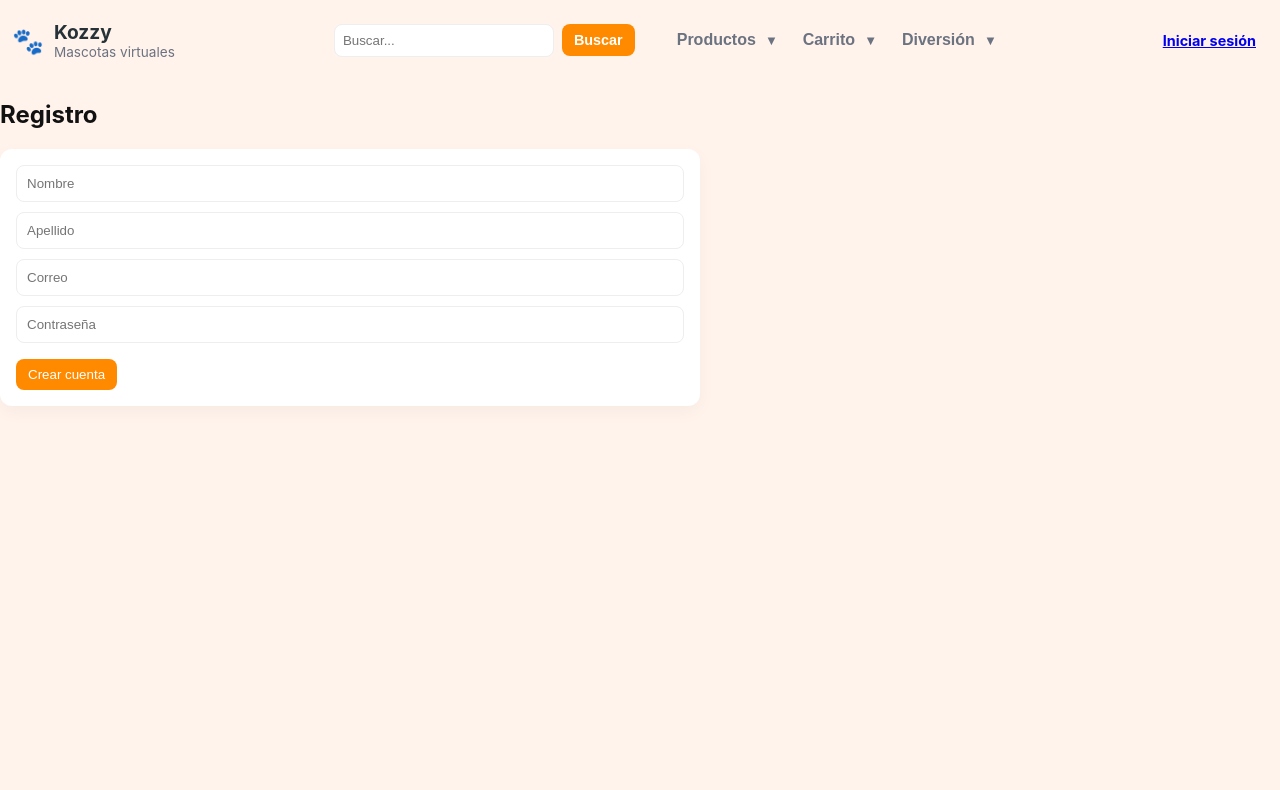
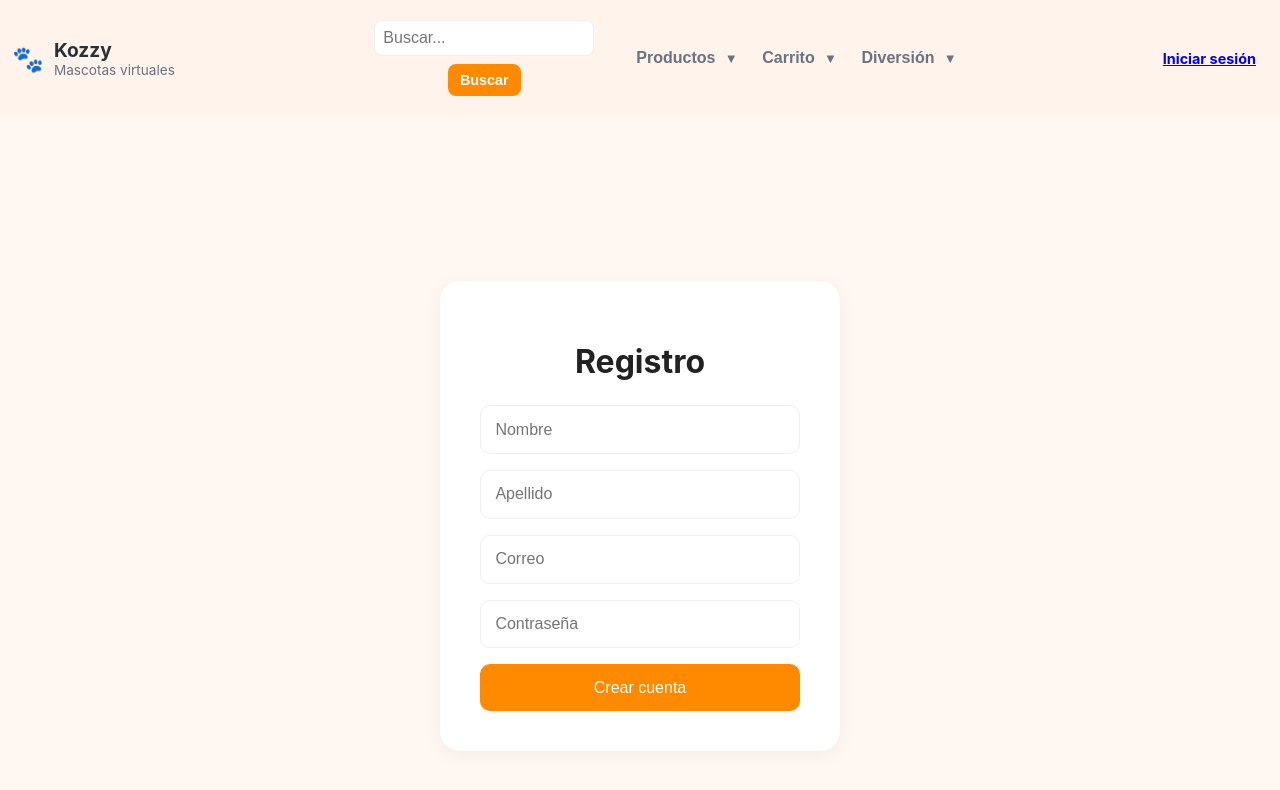
Before and after one commit to Paola-Butron/Tienda-de-Mascotas-Virtuales, a React (Vite) app: page /register in a window 1280 px wide. Shown: the top 790 px of the page. Built offline with nearby package versions, Linux system fonts and the light colour scheme.

Commit message:
tercer commit

```diff
--- /dev/null
+++ b/src/paginas/ForgotPassword.css
@@ -0,0 +1,85 @@
+.forgot-container {
+  display: flex;
+  align-items: center;
+  justify-content: center;
+  min-height: 100vh;
+  font-family: "Poppins", sans-serif;
+  background-color: #fff7f1;
+}
+
+.forgot-card {
+  background: #fff;
+  padding: 3rem 2.5rem;
+  border-radius: 1.5rem;
+  box-shadow: 0 8px 20px rgba(0, 0, 0, 0.1);
+  width: 100%;
+  max-width: 400px;
+  text-align: center;
+}
+
+.forgot-title {
+  font-size: 2rem;
+  color: #333;
+  margin-bottom: 0.5rem;
+}
+
+.forgot-subtitle {
+  color: #666;
+  font-size: 1rem;
+  margin-bottom: 2rem;
+}
+
+input {
+  display: block;
+  width: 100%;
+  padding: 0.9rem 1rem;
+  margin-bottom: 1rem;
+  border: 2px solid #ddd;
+  border-radius: 0.8rem;
+  font-size: 1rem;
+  outline: none;
+  transition: 0.3s;
+}
+
+input:focus {
+  border-color: #2575fc;
+  box-shadow: 0 0 5px rgba(37, 117, 252, 0.3);
+}
+
+button {
+  width: 100%;
+  background: #ff8a00;
+  color: white;
+  font-weight: bold;
+  padding: 0.9rem;
+  border: none;
+  border-radius: 0.8rem;
+  cursor: pointer;
+  font-size: 1rem;
+  transition: 0.3s ease;
+}
+
+button:hover {
+  background: #e67e00;
+  transform: scale(1.02);
+}
+
+.forgot-message {
+  margin-top: 1rem;
+  font-size: 0.95rem;
+}
+
+.forgot-links {
+  margin-top: 1.5rem;
+}
+
+.forgot-links a {
+  color: #000000;
+  text-decoration: none;
+  font-size: 0.9rem;
+  transition: 0.2s;
+}
+
+.forgot-links a:hover {
+  text-decoration: underline;
+}
--- a/src/paginas/Login.jsx
+++ b/src/paginas/Login.jsx
@@ -1,19 +1,47 @@
 import React, { useState } from "react";
-import { useNavigate } from "react-router-dom";
+import { useNavigate, Link } from "react-router-dom";
 import "./login.css";
 
 export default function Login() {
   const [form, setForm] = useState({ email: "", password: "" });
+  const [error, setError] = useState("");
   const navigate = useNavigate();
 
   const handleSubmit = (e) => {
     e.preventDefault();
-    if (form.email === "" || form.password === "") {
-      alert("Por favor, completa todos los campos.");
+
+    if (!form.email || !form.password) {
+      setError("Por favor, completa todos los campos.");
       return;
     }
-    alert(`Bienvenido, ${form.email}! 😺`);
-    navigate("/");
+
+    const emailRegex = /^[^\s@]+@[^\s@]+\.[^\s@]+$/;
+    if (!emailRegex.test(form.email)) {
+      setError("Por favor, ingresa un correo válido.");
+      return;
+    }
+
+    if (form.password.length < 6) {
+      setError("La contraseña debe tener al menos 6 caracteres.");
+      return;
+    }
+
+    const data = JSON.parse(localStorage.getItem("tienda_mascotas_full_users_v1")) || {};
+    const usuarios = data.usuarios || [];
+    const usuarioEncontrado = usuarios.find(
+      (u) => u.email === form.email && u.password === form.password
+    );
+
+    if (usuarioEncontrado) {
+      localStorage.setItem(
+        "tienda_mascotas_full_users_v1",
+        JSON.stringify({ ...data, usuarioLogueado: usuarioEncontrado })
+      );
+      alert(`Bienvenido, ${usuarioEncontrado.nombre}! 😺`);
+      navigate("/");
+    } else {
+      setError("Correo o contraseña incorrectos.");
+    }
   };
 
   return (
@@ -35,14 +63,17 @@ export default function Login() {
             value={form.password}
             onChange={(e) => setForm({ ...form, password: e.target.value })}
           />
+
+          {error && <p className="error-text">{error}</p>}
+
           <button type="submit" className="login-btn">
             Ingresar
           </button>
         </form>
 
         <div className="login-links">
-          <a href="/register">Crear cuenta</a>
-          <a href="/forgot-password">¿Olvidaste tu contraseña?</a>
+          <Link to="/register">Crear cuenta</Link>
+          <Link to="/forgot-password">¿Olvidaste tu contraseña?</Link>
         </div>
       </div>
     </section>
--- /dev/null
+++ b/src/paginas/Register.css
@@ -0,0 +1,59 @@
+.registro-container {
+  display: flex;
+  justify-content: center;
+  align-items: center;
+  height: 100vh;
+  background-color: #fff7f1;
+}
+
+.registro-card {
+  background-color: white;
+  padding: 2.5rem;
+  border-radius: 20px;
+  box-shadow: 0 4px 20px rgba(0, 0, 0, 0.05);
+  width: 400px;
+  text-align: center;
+}
+
+.registro-titulo {
+  font-size: 2rem;
+  font-weight: bold;
+  margin-bottom: 1.5rem;
+  color: #222;
+}
+
+form {
+  display: flex;
+  flex-direction: column;
+  gap: 1rem;
+}
+
+input {
+  padding: 0.9rem;
+  border-radius: 10px;
+  border: 1px solid #eee;
+  font-size: 1rem;
+}
+
+.error {
+  color: #e53935;
+  font-size: 0.85rem;
+  text-align: left;
+  margin-top: -0.5rem;
+  margin-bottom: -0.5rem;
+}
+
+button {
+  background-color: #f28c28;
+  color: white;
+  border: none;
+  border-radius: 10px;
+  padding: 0.9rem;
+  font-size: 1rem;
+  cursor: pointer;
+  transition: background 0.3s;
+}
+
+button:hover {
+  background-color: #e07a1f;
+}
--- a/src/paginas/Register.jsx
+++ b/src/paginas/Register.jsx
@@ -1,27 +1,125 @@
 import React, { useState } from 'react'
-import { useUsuarios } from '../context/UsuariosContext'
 import { useNavigate } from 'react-router-dom'
+import "./Register.css";
 
-export default function Register(){
-  const { register } = useUsuarios()
-  const [form, setForm] = useState({ nombre:'', apellido:'', email:'', password:'' })
-  const nav = useNavigate()
+export default function Registro() {
+  const [formData, setFormData] = useState({
+    nombre: '',
+    apellido: '',
+    correo: '',
+    contraseña: '',
+  });
 
-  const submit = (e)=> {
-    e.preventDefault()
-    try { register(form); nav('/') } catch(err) { alert(err.message) }
-  }
+  const [errores, setErrores] = useState({});
+  const navigate = useNavigate();
+
+  // Manejar cambios del formulario
+  const handleChange = (e) => {
+    setFormData({ ...formData, [e.target.name]: e.target.value });
+  };
+
+  // Validar formulario antes de enviar
+  const validarFormulario = () => {
+    let nuevosErrores = {};
+
+    if (!formData.nombre.trim()) {
+      nuevosErrores.nombre = 'El nombre es obligatorio';
+    }
+
+    if (!formData.apellido.trim()) {
+      nuevosErrores.apellido = 'El apellido es obligatorio';
+    }
+
+    const emailRegex = /^[^\s@]+@[^\s@]+\.[^\s@]+$/;
+    if (!emailRegex.test(formData.correo)) {
+      nuevosErrores.correo = 'Ingresa un correo válido';
+    }
+
+    if (formData.contraseña.length < 8) {
+      nuevosErrores.contraseña = 'La contraseña debe tener al menos 8 caracteres';
+    }
+
+    setErrores(nuevosErrores);
+    return Object.keys(nuevosErrores).length === 0;
+  };
+
+  // Enviar formulario
+  const handleSubmit = (e) => {
+    e.preventDefault();
+
+    if (validarFormulario()) {
+      // Obtener usuarios guardados (si existen)
+      const usuariosGuardados = JSON.parse(localStorage.getItem("usuarios")) || [];
+
+      // Verificar si el correo ya está registrado
+      const existe = usuariosGuardados.some(u => u.correo === formData.correo);
+      if (existe) {
+        alert("Ese correo ya está registrado 😅");
+        return;
+      }
+
+      // Agregar el nuevo usuario
+      usuariosGuardados.push(formData);
+      localStorage.setItem("usuarios", JSON.stringify(usuariosGuardados));
+
+      // Guardar al usuario actual como "logueado"
+      localStorage.setItem("usuarioActivo", JSON.stringify(formData));
+
+      alert("Cuenta creada con éxito 🎉 ¡Bienvenido!");
+
+      // Limpiar formulario
+      setFormData({ nombre: '', apellido: '', correo: '', contraseña: '' });
+      setErrores({});
+
+      // Redirigir a la página principal o dashboard
+      navigate("/inicio");
+    }
+  };
 
   return (
-    <section className="pagina-form">
-      <h1>Registro</h1>
-      <form onSubmit={submit} className="formulario card">
-        <input value={form.nombre} onChange={e=>setForm({...form,nombre:e.target.value})} placeholder="Nombre" required />
-        <input value={form.apellido} onChange={e=>setForm({...form,apellido:e.target.value})} placeholder="Apellido" required />
-        <input value={form.email} onChange={e=>setForm({...form,email:e.target.value})} placeholder="Correo" required />
-        <input type="password" value={form.password} onChange={e=>setForm({...form,password:e.target.value})} placeholder="Contraseña" required />
-        <div className="acciones"><button type="submit">Crear cuenta</button></div>
-      </form>
-    </section>
-  )
+    <div className="registro-container">
+      <div className="registro-card">
+        <h1 className="registro-titulo">Registro</h1>
+        <form onSubmit={handleSubmit}>
+          <input
+            type="text"
+            name="nombre"
+            placeholder="Nombre"
+            value={formData.nombre}
+            onChange={handleChange}
+          />
+          {errores.nombre && <p className="error">{errores.nombre}</p>}
+
+          <input
+            type="text"
+            name="apellido"
+            placeholder="Apellido"
+            value={formData.apellido}
+            onChange={handleChange}
+          />
+          {errores.apellido && <p className="error">{errores.apellido}</p>}
+
+          <input
+            type="email"
+            name="correo"
+            placeholder="Correo"
+            value={formData.correo}
+            onChange={handleChange}
+          />
+          {errores.correo && <p className="error">{errores.correo}</p>}
+
+          <input
+            type="password"
+            name="contraseña"
+            placeholder="Contraseña"
+            value={formData.contraseña}
+            onChange={handleChange}
+          />
+          {errores.contraseña && <p className="error">{errores.contraseña}</p>}
+
+          <button type="submit">Crear cuenta</button>
+        </form>
+      </div>
+    </div>
+  );
 }
--- a/src/utils/sampleProducts.js
+++ b/src/utils/sampleProducts.js
@@ -277,7 +277,6 @@ const sample = [
     "activo": true,
     "ventasMes": 95
   },
-
   {
     "id": 19,
     "nombre": "Tender",
@@ -697,7 +696,6 @@ const sample = [
     "imagenUrl": "/images/HE01.png",
     "precio": 33.20,
     "categoria": "Herity",
-    "paisInspiracion": "Grecia",
     "activo": true,
     "ventasMes": 115
   },
@@ -713,7 +711,6 @@ const sample = [
     "imagenUrl": "/images/HE02.png",
     "precio": 31.70,
     "categoria": "Herity",
-    "paisInspiracion": "Egipto",
     "activo": true,
     "ventasMes": 109
   },
@@ -729,7 +726,6 @@ const sample = [
     "imagenUrl": "/images/HE03.png",
     "precio": 30.90,
     "categoria": "Herity",
-    "paisInspiracion": "Italia",
     "activo": true,
     "ventasMes": 103
   },
@@ -745,7 +741,6 @@ const sample = [
     "imagenUrl": "/images/HE04.png",
     "precio": 29.80,
     "categoria": "Herity",
-    "paisInspiracion": "México",
     "activo": true,
     "ventasMes": 117
   },
@@ -761,7 +756,6 @@ const sample = [
     "imagenUrl": "/images/HE05.png",
     "precio": 32.10,
     "categoria": "Herity",
-    "paisInspiracion": "Japón",
     "activo": true,
     "ventasMes": 100
   },
@@ -777,7 +771,6 @@ const sample = [
     "imagenUrl": "/images/HE06.png",
     "precio": 34.00,
     "categoria": "Herity",
-    "paisInspiracion": "Brasil",
     "activo": true,
     "ventasMes": 122
   },
@@ -793,7 +786,6 @@ const sample = [
     "imagenUrl": "/images/HE07.png",
     "precio": 30.60,
     "categoria": "Herity",
-    "paisInspiracion": "Perú",
     "activo": true,
     "ventasMes": 112
   },
@@ -809,7 +801,6 @@ const sample = [
     "imagenUrl": "/images/HE08.png",
     "precio": 29.90,
     "categoria": "Herity",
-    "paisInspiracion": "India",
     "activo": true,
     "ventasMes": 108
   },
@@ -825,9 +816,9 @@ const sample = [
     "imagenUrl": "/images/HE09.png",
     "precio": 31.50,
     "categoria": "Herity",
-    "paisInspiracion": "Francia",
     "activo": true,
     "ventasMes": 106
   }
+
 ];
 export default sample;
```
Also changed, not shown: src/paginas/ForgotPassword.jsx (added, +99 -0 lines).
